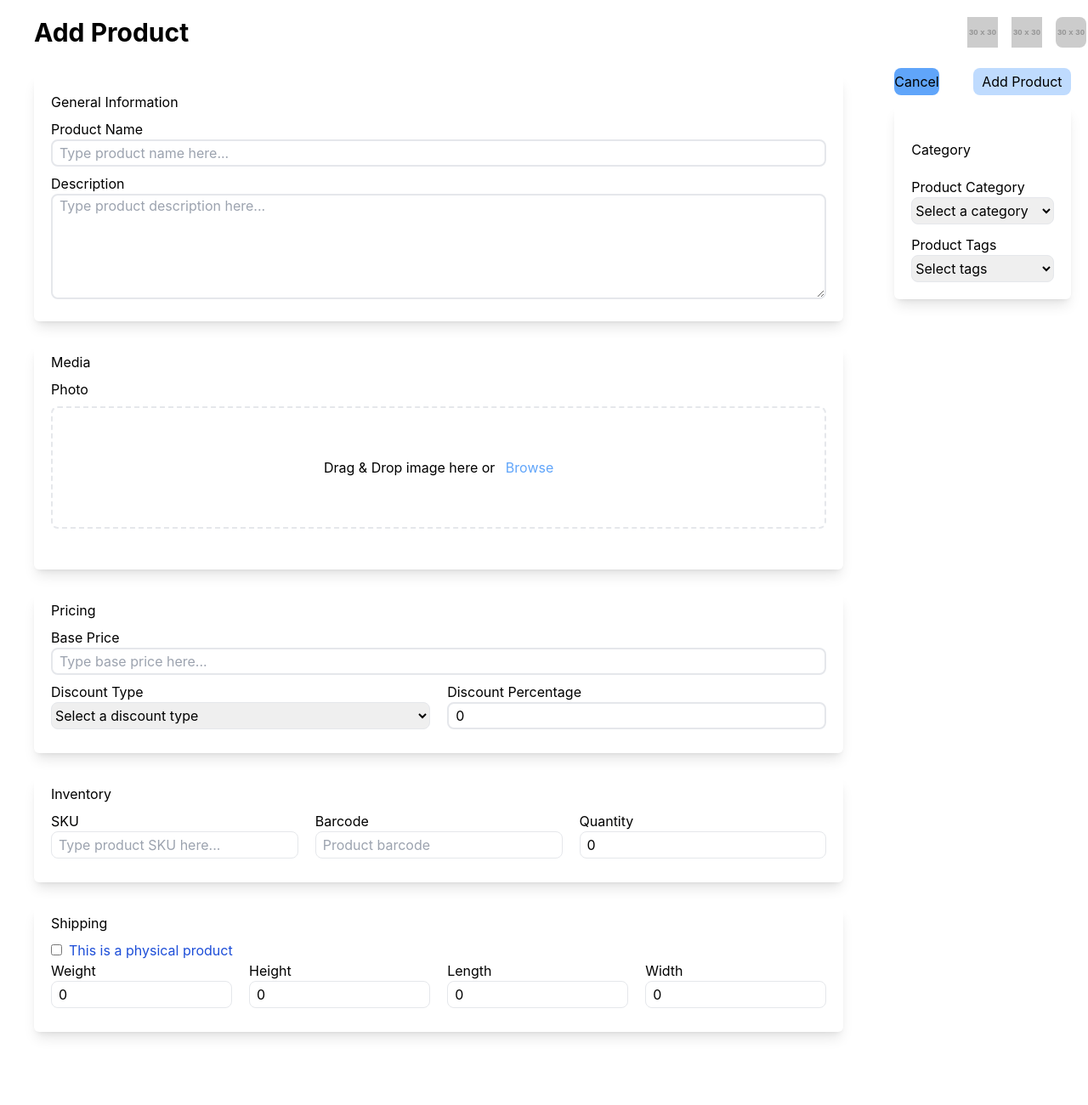
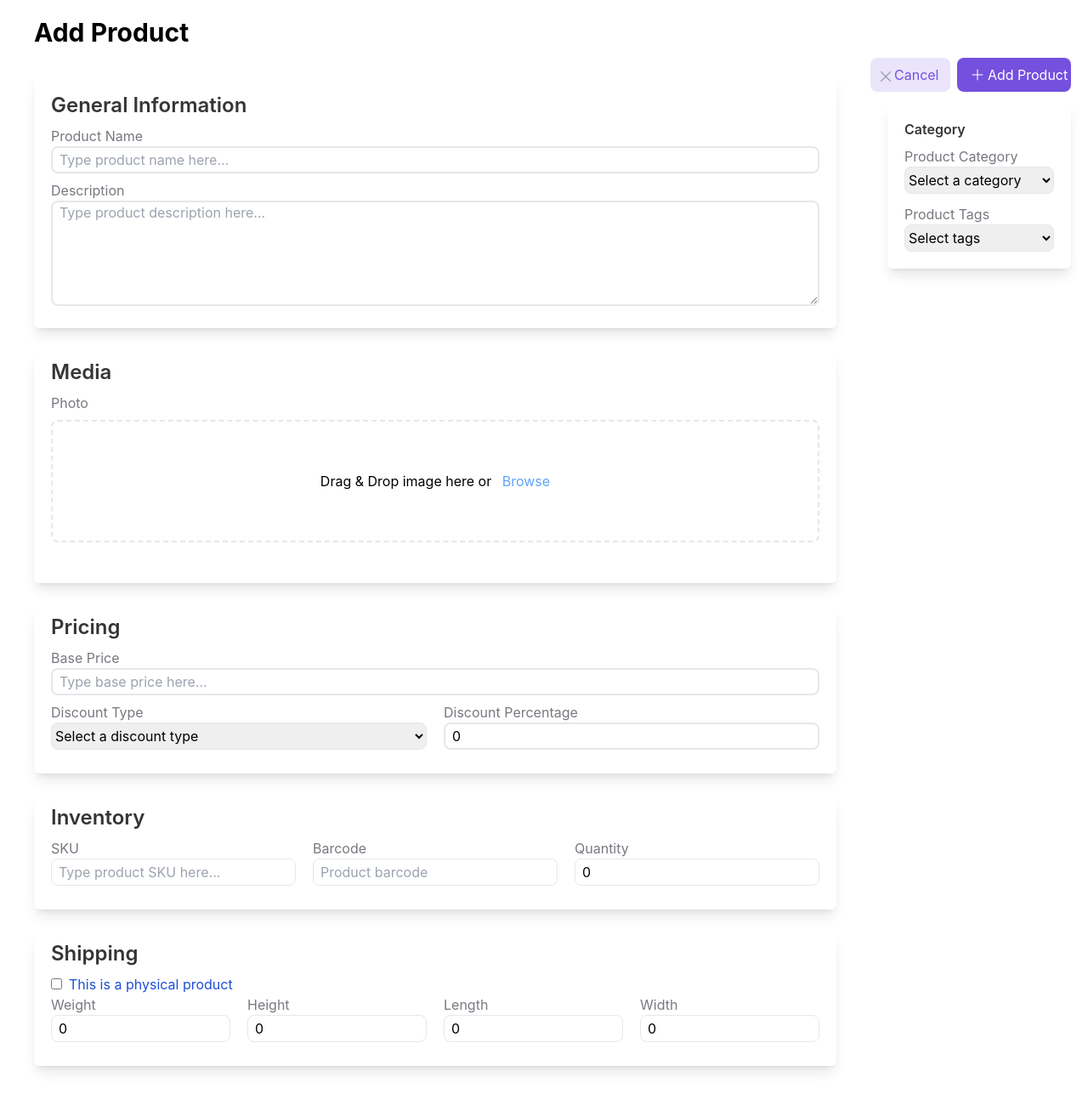
Before and after one commit to AsynchronousNotAvailable/WIF2003-Assignment, a React (Create React App) app in the folder frontend/: page /add_product_page in a window 1280 px wide. Shown: the whole page at 85% size. Before the commit the page ends 1262 px from the top, so only its background shows below. Built offline with nearby package versions, Linux system fonts and the light colour scheme.

Commit message:
add product page ui tidied

```diff
--- a/frontend/src/pages/seller/add_product.jsx
+++ b/frontend/src/pages/seller/add_product.jsx
@@ -4,7 +4,8 @@ import {useForm} from 'react-hook-form'
 import { useContext } from "react";
 import { GlobalContext } from "../../context";
 import { useNavigate } from "react-router-dom";
-
+import cross_icon from "../../assets/cross_icon.png"
+import add_icon from "../../assets/add_icon_white.png"
 function AddProduct() {
     const { addSellerProduct } = useContext(GlobalContext);
 
@@ -102,91 +103,85 @@ function AddProduct() {
         <>
             <div className="flex ms-5 mb-2 me-5 mt-5">
                 <p className="flex-1 font-bold text-3xl ms-5" type="submit">Add Product</p>
-                <div className="flex">
-                    <img className="mx-2 h-auto max-w-full" src="https://via.placeholder.com/30"></img>
-                    <img className="mx-2 h-auto max-w-full" src="https://via.placeholder.com/30"></img>
-                    <img className="mx-2 mr-0 rounded-lg mx-2 h-auto max-w-full" src="https://via.placeholder.com/30"></img>
-                </div>
-                <br />
             </div>
             <form onSubmit={handleSubmit}>
                 <div className="flex ms-5 me-2 mt-3 w-full">
                 <div className="float-left w-4/5 px-5 py-5">
                     <div className="mb-7 shadow-lg px-5 py-5 rounded-md">
-                        <h2 className="font-w500 mb-2">General Information</h2>
-                        <h3>Product Name</h3>
+                        <h2 className="font-semibold mb-2 text-[#353535] text-2xl">General Information</h2>
+                        <h3 className="font-normal text-[#777980] text-base">Product Name</h3>
                         <input id="product-name" className="mb-2 h-8 w-full border-2 me-4 border-border-grey ps-2 rounded-lg" type="text" placeholder="Type product name here..." value={productName} onChange={handleNameChange}/>
-                        <h3>Description</h3>
+                        <h3 className="font-normal text-[#777980] text-base">Description</h3>
                         <textarea id="product-description" rows={5} className="w-full border-2 me-4 border-border-grey ps-2 rounded-lg" placeholder="Type product description here..."
                         value={productDesc} onChange={handleDescChange}/>
                     </div>
                     <div className="mb-7 shadow-lg px-5 py-2 rounded-md">
-                        <h2 className="font-w500 mb-2">Media</h2>
-                        <h3>Photo</h3>
+                        <h2 className="font-semibold mb-2 text-[#353535] text-2xl mb-2">Media</h2>
+                        <h3 className="font-normal text-[#777980] text-base">Photo</h3>
                         <DragDropImageUploader/>
                     </div>
                     <div className="mb-7 shadow-lg px-5 py-2 rounded-md">
-                        <h2 className="font-w500 mb-2">Pricing</h2>
-                        <h3>Base Price</h3>
+                        <h2 className="font-semibold mb-2 text-[#353535] text-2xl mb-2">Pricing</h2>
+                        <h3 className="font-normal text-[#777980] text-base">Base Price</h3>
                         <input id="product-price" className="mb-2 h-8 w-full border-2 me-4 border-border-grey ps-2 rounded-lg" type="text" placeholder="Type base price here..."
                         value={productPrice} onChange={handlePriceChange}/>
                         <div className="flex w-full">
                             <div className="float-left w-1/2 mr-5 pb-5">
-                                <h3>Discount Type</h3>
+                                <h3 className="font-normal text-[#777980] text-base">Discount Type</h3>
                                 <select id="discount-type" className=" h-8 w-full border border-border-grey rounded-lg" value={discountType} onChange={handleDiscountTypeChange}>
                                     <option value="none">Select a discount type</option>
                                     <option value="voucher">Voucher</option>
                                 </select>
                             </div>
                             <div className="float-left w-1/2">
-                                <h3>Discount Percentage</h3>
+                                <h3 className="font-normal text-[#777980] text-base">Discount Percentage</h3>
                                 <input id="discount-percentage" className=" h-8 w-full border-2 me-4 border-border-grey ps-2 rounded-lg" type="number" placeholder="Type discount percentage here..."
                                 value={discountPercentage} onChange={handleDiscountPercentageChange} />
                             </div>
                         </div>
                     </div>
                     <div className="mb-7 shadow-lg px-5 py-2 rounded-md">
-                        <h2 className="font-w500 mb-2">Inventory</h2>
+                        <h2 className="font-semibold mb-2 text-[#353535] text-2xl mb-2">Inventory</h2>
                         <div className="flex w-full">
                             <div className="float-left w-1/3 mr-5 pb-5">
-                                <h3>SKU</h3>
+                                <h3 className="font-normal text-[#777980] text-base">SKU</h3>
                                 <input id="sku" type="text" placeholder="Type product SKU here..." className="px-2 h-8 w-full border border-border-grey rounded-lg"
                                 value={sku} onChange={handleSkuChange}/>
                             </div>
                             <div className="float-left w-1/3 mr-5">
-                                <h3>Barcode</h3>
+                                <h3 className="font-normal text-[#777980] text-base">Barcode</h3>
                                 <input id="barcode" type="text" placeholder="Product barcode" className="px-2 h-8 w-full border border-border-grey rounded-lg"
                                 value={barcode} onChange={handleBarcodeChange}/>
                             </div>
                             <div className="float-left w-1/3">
-                                <h3>Quantity</h3>
+                                <h3 className="font-normal text-[#777980] text-base">Quantity</h3>
                                 <input id="quantity" type="text" placeholder="Type product quantity here..." className="px-2 h-8 w-full border border-grey-1100 rounded-lg"
                                 value={quantity} onChange={handleQuantityChange}/>
                             </div>
                         </div>
                     </div>
                     <div className="mb-7 shadow-lg px-5 py-2 rounded-md">
-                        <h2 className="font-w500 mb-2">Shipping</h2>
+                        <h2 className="font-semibold mb-2 text-[#353535] text-2xl mb-2">Shipping</h2>
                         <input className="inline mr-2" type="checkbox" id="physical_product" name="physical_product" value="is_physical_product"/>
                         <span className="text-blue-700">This is a physical product</span>
                         <div className="flex w-full">
                             <div className="float-left w-1/4 mr-5 pb-5">
-                                <h3>Weight</h3>
+                                <h3 className="font-normal text-[#777980] text-base">Weight</h3>
                                 <input id="weight" type="number" placeholder="Product weight..." className="px-2 h-8 w-full border border-border-grey rounded-lg"
                                 value={weight} onChange={handleWeightChange}/>
                             </div>
                             <div className="float-left w-1/4 mr-5">
-                                <h3>Height</h3>
+                                <h3 className="font-normal text-[#777980] text-base">Height</h3>
                                 <input id="height" type="number" placeholder="Height (cm) ..." className="px-2 h-8 w-full border border-border-grey rounded-lg"
                                 value={height} onChange={handleHeightChange}/>
                             </div>
                             <div className="float-left w-1/4 mr-5">
-                                <h3>Length</h3>
+                                <h3 className="font-normal text-[#777980] text-base">Length</h3>
                                 <input id="length" type="number" placeholder="Length (cm)..." className="px-2 h-8 w-full border border-border-grey rounded-lg"
                                 value={length} onChange={handleLengthChange}/>
                             </div>
                             <div className="float-left w-1/4 pb-5">
-                                <h3>Width</h3>
+                                <h3 className="font-normal text-[#777980] text-base">Width</h3>
                                 <input id="width" type="number" placeholder="Width (cm)..." className="px-2 h-8 w-full border border-border-grey rounded-lg"
                                 value={width} onChange={handleWidthChange}/>
                             </div>
@@ -194,13 +189,22 @@ function AddProduct() {
                     </div>
                 </div>
                 <div className="w-1/5 mx-5">
-                    <div className="flex w-full">
-                        <button onClick={handleCancelClick} className="w-1/4 h-8 border-0 bg-blue-400 rounded-lg mx-5 my-3">Cancel</button>
-                        <button className="w-3/4 h-8 border-0 bg-blue-200 rounded-lg mx-5 my-3">Add Product</button>
-                    </div>
+                        <div className="flex w-full">
+                            <button
+                                className="items-center content-center flex w-28 me-2 bg-[#7450DF]/15 rounded-lg h-10"
+                                onClick={handleCancelClick}
+                            >
+                                <span className='flex text-[#7450DF] pl-3'><img className="mt-2 h-3" src={cross_icon}></img><p className='ml-1'>Cancel</p></span>
+                            </button>
+                            <button type="submit"
+                                className="flex-initial w-40 bg-[#7450DF] rounded-lg h-10 mr-5 mb-3"
+                            >
+                                <span className='text-white flex ml-4'><img className="h-4 mt-1" src={add_icon}></img><p className="ml-1">Add Product</p></span>
+                            </button>
+                        </div>
                     <div className="content-center mx-5 mb-7 shadow-lg px-5 py-5 rounded-md">
-                        <h1 className="my-5">Category</h1>
-                        <h3>Product Category</h3>
+                        <h1 className="font-semibold mb-2 text-[#353535] text-2x">Category</h1>
+                        <h3 className="font-normal text-[#777980] text-base">Product Category</h3>
                         <select id="category" className=" h-8 w-full border border-border-grey rounded-lg mb-3"
                         value={category} onChange={handleCategoryChange}>
                             <option value="none">Select a category</option>
@@ -209,14 +213,12 @@ function AddProduct() {
                             <option value="electronics">Electronics</option>
                             <option value="pet">Pet</option>
                         </select>
-                        <h3>Product Tags</h3>
+                        <h3 className="font-normal text-[#777980] text-base">Product Tags</h3>
                         <select id="tags" className=" h-8 w-full border border-border-grey rounded-lg"
                         value={tags} onChange={handleTagsChange}>
                             <option value="none">Select tags</option>
-                            <option value="voucher">Beauty</option>
-                            <option value="voucher">Drinks</option>
-                            <option value="voucher">Tag2</option>
-                            <option value="voucher">Tag3</option>
+                            <option value="fragile">Fragile</option>
+                            <option value="protected">Protected</option>
                         </select>
                     </div>
                 </div>
```
